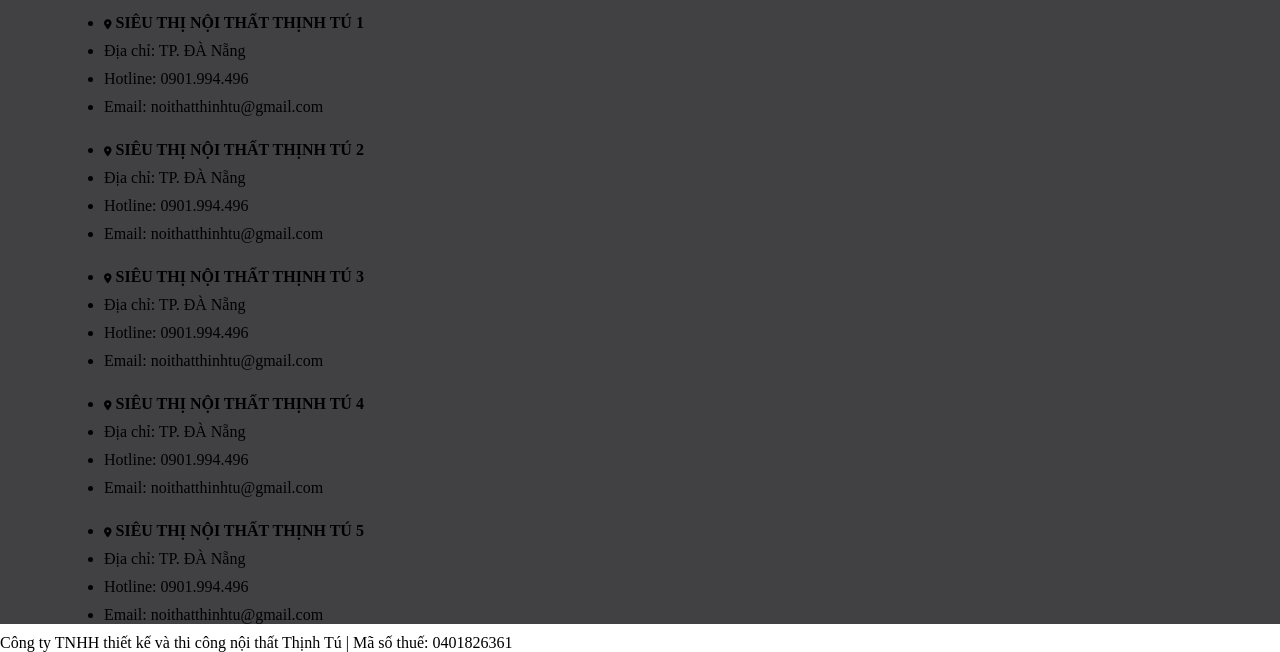
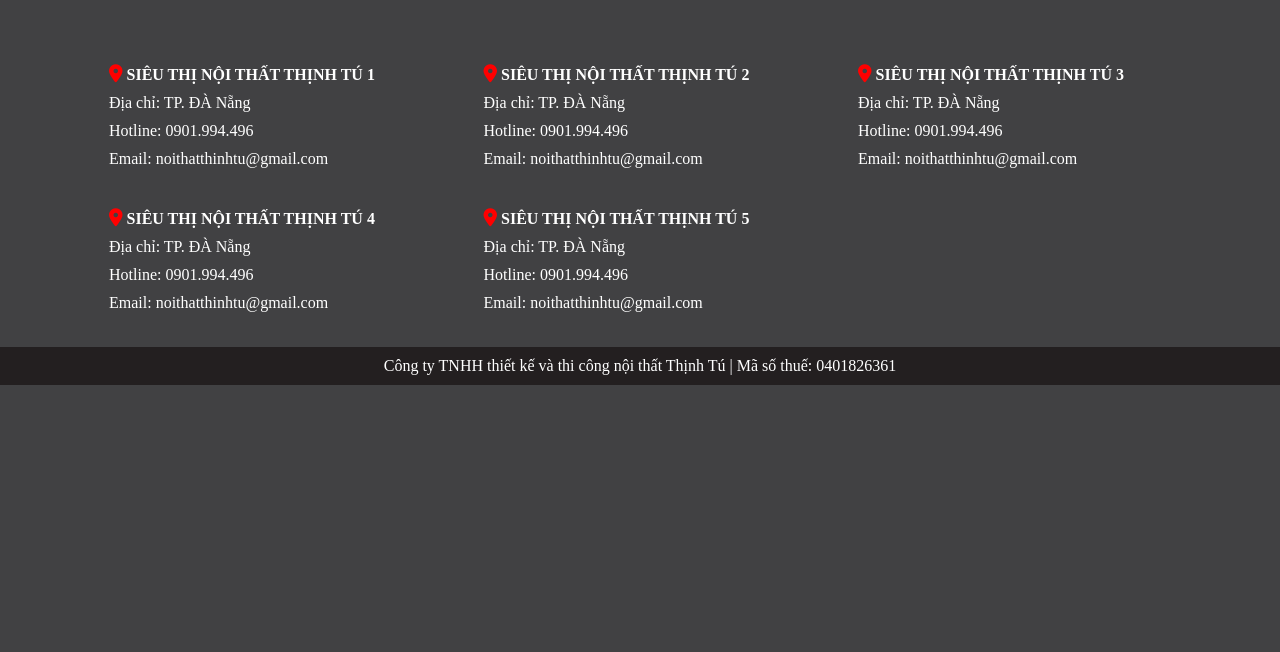
Before and after one commit to thinh8720004/blog_ecommers, a PHP site: page /app/views/footer.php in a window 1280 px wide. Shown: the part 664-1316 px from the top of the page. After the commit the page ends 1049 px from the top, so only its background shows below. Run offline with PHP 8.4, Linux system fonts and the light colour scheme.

Commit message:
update file footer.css

```diff
--- a/css/footer.css
+++ b/css/footer.css
@@ -12,7 +12,6 @@
 .top-container-footer {
   display: flex;
   justify-content: space-between;
-
   padding-bottom: 40px;
   border-bottom: #828284 1px dashed;
 }
@@ -41,20 +40,46 @@
   object-fit: cover;
 }
 
-i {
+.top-container-footer ul li i {
   font-size: 10px;
 }
 
 .img-DMCA {
-  margin-top: 10px;
+  margin-top: 30px;
   margin-left: 100px;
 }
 
 .img-logo-gov {
   margin-top: 10px;
   width: 180px;
-  height: 70px;
+  height: 69px;
   object-fit: cover;
   float: right;
   margin-right: 100px;
 }
+
+.between-container-footer {
+    margin-top: 30px;
+    display: grid;
+    grid-template-columns: repeat(3, 1fr);
+    grid-gap: 10px;
+    padding-bottom: 30px;
+}
+
+.between-container-footer ul li {
+    list-style: none;
+    color: white;
+    padding: 5px;
+}
+
+.between-container-footer ul li i {
+    font-size: 18px;
+    color: red;
+}
+
+.bottom-container-footer {
+    background-color: #231F20;
+    text-align: center;
+    padding: 10px;
+    color: white;
+}
```
